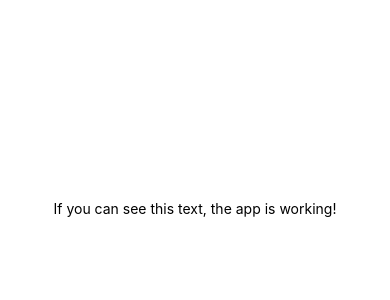
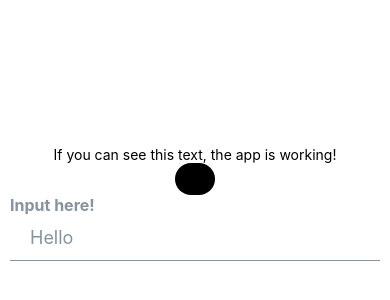
Before and after one commit to ericgmoon/r2r-frontend-kma, a React Native app: screen / in a window 390 px wide. Shown: the part 214-514 px from the top of the page. Built offline with nearby package versions, Linux system fonts and the light colour scheme.

Commit message:
janky preliminary

```diff
--- a/App.js
+++ b/App.js
@@ -1,10 +1,17 @@
 import React from "react";
 import { StyleSheet, Text, View } from "react-native";
+import Button from "./src/packages/common/button"
+import Input from "./src/packages/common/input"
 
 export default function App() {
   return (
     <View style={styles.container}>
       <Text>If you can see this text, the app is working!</Text>
+      <Button/>
+      <Input
+        placeholder="Hello"
+        label="Input here!"
+      />
     </View>
   );
 }
--- /dev/null
+++ b/src/packages/common/input/index.js
@@ -0,0 +1,31 @@
+import React from "react";
+import { Input as EInput, ThemeProvider } from "react-native-elements";
+import styles from "./styles";
+
+export default function Input(props) {
+  const { placeholder, label, color, icon, ...others } = props;
+
+  return (
+    <ThemeProvider theme={{ colors: { primary: color || "black" } }}>
+      <EInput
+        inputStyle={styles.input}
+        containerStyle={styles.container}
+        iconLeft
+        icon={
+          icon
+            ? {
+                name: icon,
+                size: 24,
+                color: iconColor || "white",
+                type: "material",
+              }
+            : null
+        }
+        iconContainerStyle={styles.icon}
+        placeholder={placeholder}
+        label={label}
+        {...others}
+      />
+    </ThemeProvider>
+  );
+}
--- /dev/null
+++ b/src/packages/common/input/styles.js
@@ -0,0 +1,16 @@
+export default {
+    input: {
+      borderRadius: 32,
+      paddingLeft: 20,
+      paddingRight: 20,
+      paddingTop: 12,
+      paddingBottom: 12,
+    },
+    icon: {
+      paddingLeft: 16,
+    },
+    container: {
+        borderColor: "#000",
+        color: "#000"
+    }
+  };
```
